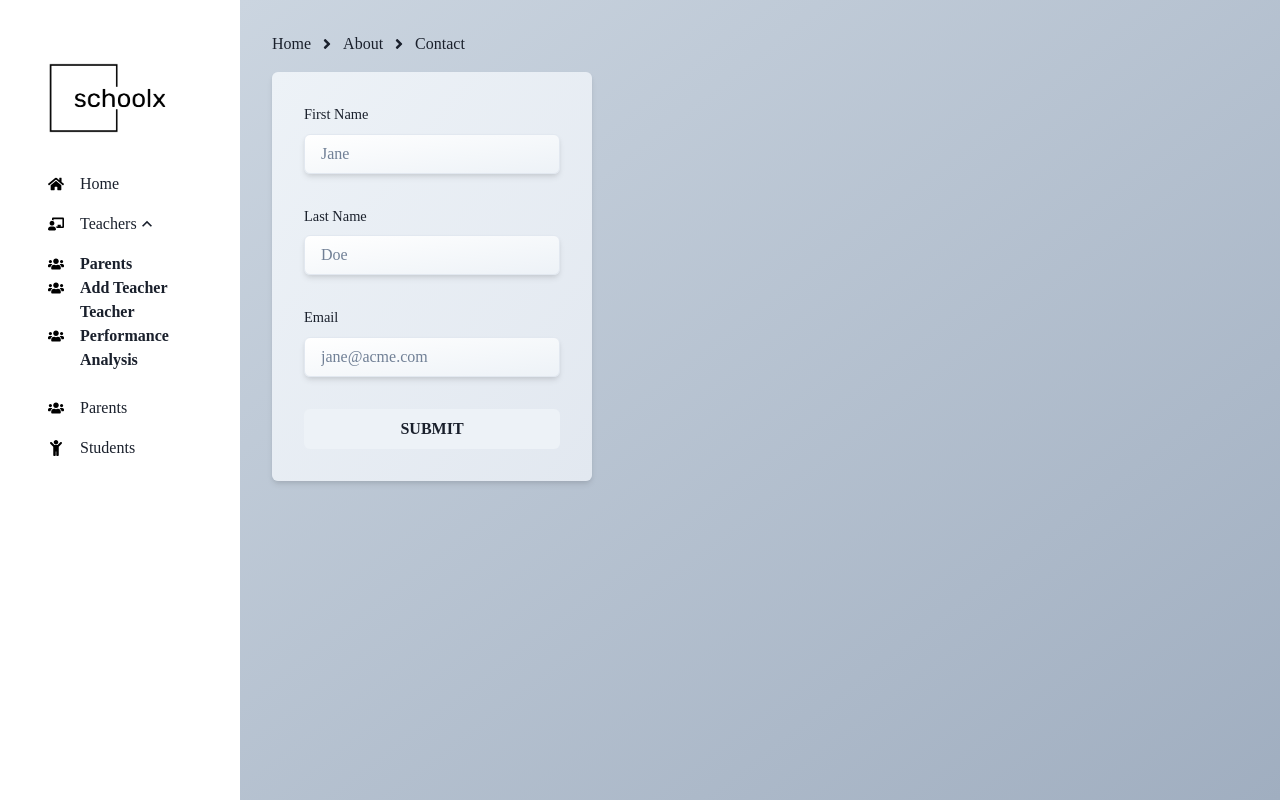
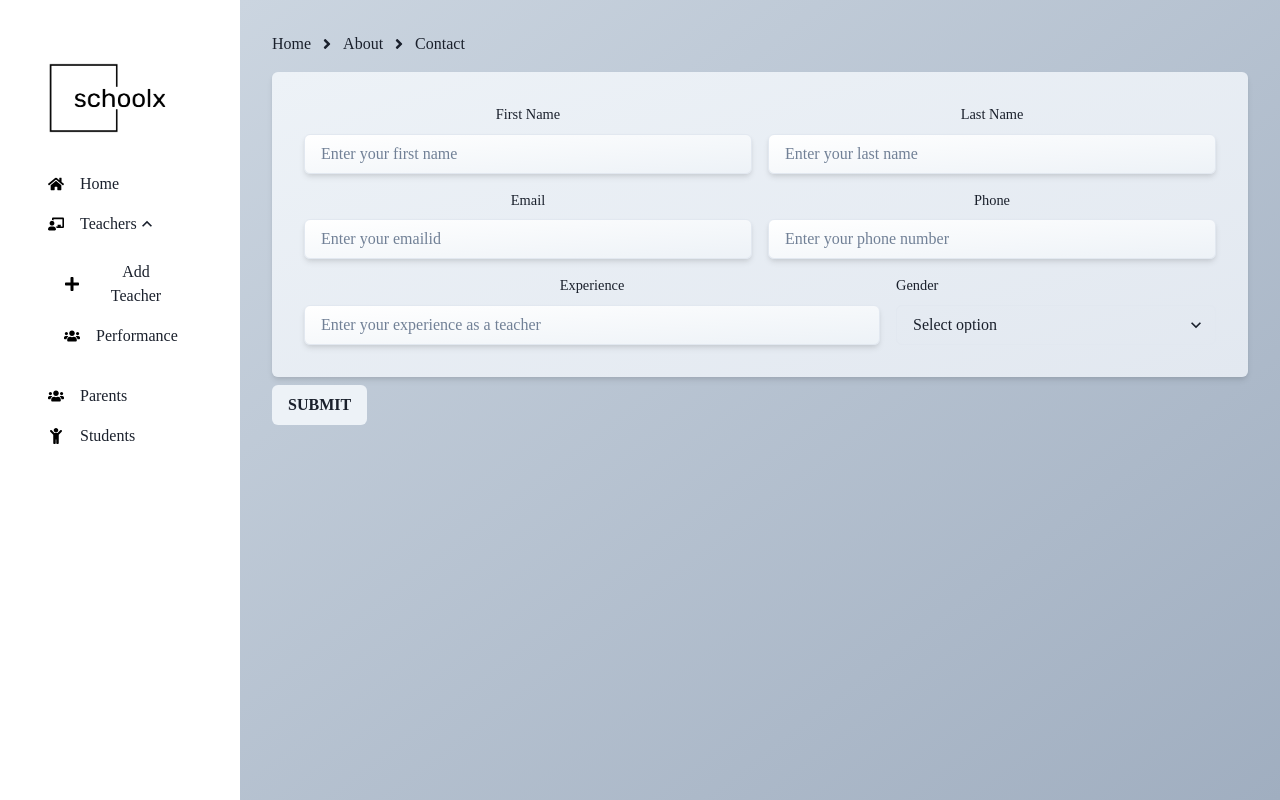
Before and after one commit to feeltrig/Schoolx, a Next.js app: page /addTeacher in a window 1280 px wide. Both pictures are taken after a click on the button "Teachers". Built offline with nearby package versions, Linux system fonts and the light colour scheme.

Commit message:
small layout changes and wip

```diff
--- /dev/null
+++ b/Validations/addTeacherSchema.js
@@ -0,0 +1,17 @@
+import * as Yup from "yup";
+
+const addTeacherSchema = Yup.object().shape({
+  firstName: Yup.string()
+    .min(2, "Too Short!")
+    .max(50, "Too Long!")
+    .required("Required"),
+  lastName: Yup.string()
+    .min(2, "Too Short!")
+    .max(50, "Too Long!")
+    .required("Required"),
+  email: Yup.string().email("Invalid email").required("Required"),
+  phone: Yup.number().required("Please enter valid phone number"),
+  experience: Yup.number().required("Please enter valid years of experience"),
+});
+
+export default addTeacherSchema;
--- a/components/Layout.js
+++ b/components/Layout.js
@@ -11,6 +11,7 @@ import {
   FaHome,
   FaUsers,
   FaAngleRight,
+  FaPlus,
 } from "react-icons/fa";
 
 import Sidebar from "../components/Sidebar/Sidebar";
@@ -29,19 +30,14 @@ const Layout = ({children}) => {
       path: "/teachers",
       subLinks: [
         {
-          iconName: FaUsers,
-          title: "Parents",
-          path: "/parents",
-        },
-        {
-          iconName: FaUsers,
+          iconName: FaPlus,
           title: "Add Teacher",
           path: "/addTeacher",
         },
         {
           iconName: FaUsers,
-          title: "Teacher Performance Analysis",
-          path: "/teacherPerformanceAnalysis",
+          title: "Performance",
+          path: "/teacherPerformance",
         },
       ],
     },
--- a/components/Sidebar/Sidebar.js
+++ b/components/Sidebar/Sidebar.js
@@ -5,7 +5,6 @@ import {
   AccordionIcon,
   AccordionItem,
   AccordionPanel,
-  Box,
   Container,
   Flex,
   Icon,
@@ -43,6 +42,7 @@ const Sidebar = (props) => {
         <Accordion allowToggle>
           {links.map((items, index) => {
             if (items.subLinks.length > 0) {
+              // sublinks
               return (
                 <AccordionItem key={index} style={{border: "none"}}>
                   <AccordionButton>
@@ -59,8 +59,9 @@ const Sidebar = (props) => {
                     </Link>
                     <AccordionIcon />
                   </AccordionButton>
-                  <AccordionPanel pb={4}>
+                  <AccordionPanel>
                     {items.subLinks.map((sublink, sublinkindex) => (
+                      <AccordionButton>
                         <Link
                           key={sublinkindex}
                           href={sublink.path}
@@ -70,9 +71,12 @@ const Sidebar = (props) => {
                         >
                           <Flex alignItems={"center"} gap={"1rem"}>
                             <Icon color={"black"} as={sublink.iconName} />
-                          <p>{sublink.title.toString()}</p>
+                            <p style={{fontWeight: "normal"}}>
+                              {sublink.title.toString()}
+                            </p>
                           </Flex>
                         </Link>
+                      </AccordionButton>
                     ))}
                   </AccordionPanel>
                 </AccordionItem>
--- /dev/null
+++ b/components/addTeacher/CustomInputField.jsx
@@ -0,0 +1,26 @@
+import {Input, Text, VStack} from "@chakra-ui/react";
+import React from "react";
+import {Field} from "formik";
+import CustomFormError from "../CustomFormError/CustomFormError";
+
+const CustomInputField = (props) => {
+  const {title, name, placeholder, errors, touched} = props;
+  return (
+    <VStack flex={1} minW={"20rem"}>
+      <Text fontSize={"0.9rem"} as={"label"} htmlFor="firstName">
+        {title}
+      </Text>
+      <Input
+        as={Field}
+        id={name}
+        name={name}
+        placeholder={placeholder}
+        bgGradient="linear(to-br, white, gray.100)"
+        shadow={"md"}
+      />
+      <CustomFormError fieldName={name} errors={errors} touchFields={touched} />
+    </VStack>
+  );
+};
+
+export default CustomInputField;
--- a/pages/addTeacher.jsx
+++ b/pages/addTeacher.jsx
@@ -1,30 +1,49 @@
 import {
   Button,
   Container,
+  Flex,
   Input,
+  Select,
   Text,
   useToast,
   VStack,
 } from "@chakra-ui/react";
 import {Field, Form, Formik} from "formik";
-import * as Yup from "yup";
 import CustomFormError from "../components/CustomFormError/CustomFormError";
 import AxiosInstance from "../service/axiosInstance";
-import customToast from "../components/CustomToast/CustomToast";
+import addTeacherSchema from "../Validations/addTeacherSchema";
+import CustomInputField from "../components/addTeacher/CustomInputField";
 
 const AddTeacher = () => {
-  const SignupSchema = Yup.object().shape({
-    firstName: Yup.string()
-      .min(2, "Too Short!")
-      .max(50, "Too Long!")
-      .required("Required"),
-    lastName: Yup.string()
-      .min(2, "Too Short!")
-      .max(50, "Too Long!")
-      .required("Required"),
-    email: Yup.string().email("Invalid email").required("Required"),
-  });
   const toast = useToast();
+
+  const fields = [
+    {
+      title: "First Name",
+      name: "firstname",
+      placeholder: "Enter your first name",
+    },
+    {
+      title: "Last Name",
+      name: "lastname",
+      placeholder: "Enter your last name",
+    },
+    {
+      title: "Email",
+      name: "email",
+      placeholder: "Enter your emailid",
+    },
+    {
+      title: "Phone",
+      name: "phone",
+      placeholder: "Enter your phone number",
+    },
+    {
+      title: "Experience",
+      name: "experience",
+      placeholder: "Enter your experience as a teacher",
+    },
+  ];
 
   return (
     <Container minW={"full"} m={0} p={0}>
@@ -33,9 +52,11 @@ const AddTeacher = () => {
           firstName: "",
           lastName: "",
           email: "",
+          gender: "",
+          phone: null,
         }}
         validateOnChange={true}
-        validationSchema={SignupSchema}
+        validationSchema={addTeacherSchema}
         onSubmit={async (values) => {
           AxiosInstance.post("addTeacher", values)
             .then((res) =>
@@ -49,23 +70,33 @@ const AddTeacher = () => {
               })
             )
             .catch((err) => console.log(err));
-          // await new Promise((r) => setTimeout(r, 500));
-          // alert(JSON.stringify(values, null, 2));
         }}
       >
-        {({errors, touched, isValid}) => (
+        {({errors, touched, isValid, handleChange, values}) => (
           <Form>
-            <VStack
+            <VStack align={"start"}>
+              <Flex
                 p={"2rem"}
+                flexWrap={"wrap"}
                 bgGradient="linear(to-br, gray.100, gray.200)"
                 shadow={"md"}
                 borderRadius={"md"}
                 align="stretch"
-              gap="2rem"
-              w={"20rem"}
+                gap="1rem"
                 m={0}
               >
-              <VStack align="stretch">
+                {fields.map((fieldItem, fieldItemIndex) => (
+                  <CustomInputField
+                    title={fieldItem.title}
+                    key={fieldItemIndex}
+                    name={fieldItem.name}
+                    placeholder={fieldItem.placeholder}
+                    errors={errors}
+                    touched={touched}
+                  />
+                ))}
+
+                {/* <VStack flex={1} minW={"20rem"}>
                   <Text fontSize={"0.9rem"} as={"label"} htmlFor="firstName">
                     First Name
                   </Text>
@@ -83,7 +114,7 @@ const AddTeacher = () => {
                     touchFields={touched}
                   />
                 </VStack>
-              <VStack align="stretch">
+                <VStack align="stretch" minW={"20rem"} flex={1}>
                   <Text fontSize={"0.9rem"} as={"label"} htmlFor="lastName">
                     Last Name
                   </Text>
@@ -101,7 +132,7 @@ const AddTeacher = () => {
                     touchFields={touched}
                   />
                 </VStack>
-              <VStack align="stretch">
+                <VStack align="stretch" minW={"20rem"} flex={1}>
                   <Text fontSize={"0.9rem"} as={"label"} htmlFor="email">
                     Email
                   </Text>
@@ -120,6 +151,65 @@ const AddTeacher = () => {
                     touchFields={touched}
                   />
                 </VStack>
+                <VStack align="stretch" minW={"20rem"} flex={1}>
+                  <Text fontSize={"0.9rem"} as={"label"} htmlFor="email">
+                    Phone
+                  </Text>
+                  <Input
+                    as={Field}
+                    id="phone"
+                    name="phone"
+                    placeholder="phone nummber"
+                    type="number"
+                    bgGradient="linear(to-br, white, gray.100)"
+                    shadow={"md"}
+                  />
+                  <CustomFormError
+                    fieldName={"phone"}
+                    errors={errors}
+                    touchFields={touched}
+                  />
+                </VStack> */}
+                <VStack align="stretch" minW={"20rem"}>
+                  <Text fontSize={"0.9rem"} as={"label"} htmlFor="email">
+                    Gender
+                  </Text>
+                  <Select
+                    onChange={(e) => {
+                      handleChange("gender")(e);
+                    }}
+                    placeholder="Select option"
+                  >
+                    <option value="Male">Male</option>
+                    <option value="Female">Female</option>
+                    <option value="Other">Other</option>
+                  </Select>
+                  <CustomFormError
+                    fieldName={"gender"}
+                    errors={errors}
+                    touchFields={touched}
+                  />
+                </VStack>
+                {/* <VStack align="stretch" minW={"20rem"}>
+                  <Text fontSize={"0.9rem"} as={"label"} htmlFor="email">
+                    Experience
+                  </Text>
+                  <Input
+                    as={Field}
+                    id="experience"
+                    name="experience"
+                    placeholder="experience as teacher"
+                    type="number"
+                    bgGradient="linear(to-br, white, gray.100)"
+                    shadow={"md"}
+                  />
+                  <CustomFormError
+                    fieldName={"experience"}
+                    errors={errors}
+                    touchFields={touched}
+                  />
+                </VStack> */}
+              </Flex>
               <Button
                 _hover={{
                   color: "gray.100",
@@ -132,6 +222,7 @@ const AddTeacher = () => {
                 SUBMIT
               </Button>
             </VStack>
+            {console.log(values)}
           </Form>
         )}
       </Formik>
```
Lines whose indentation alone changed are shown as unchanged.
